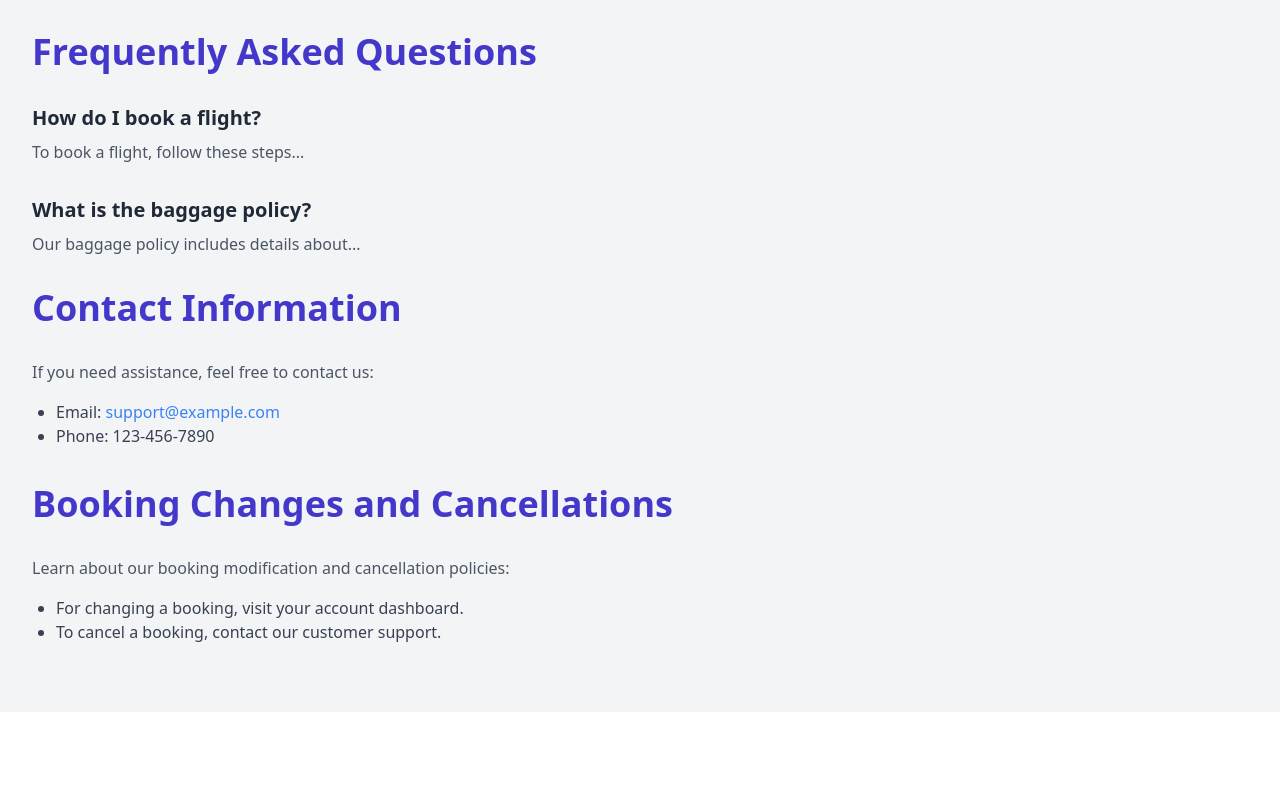
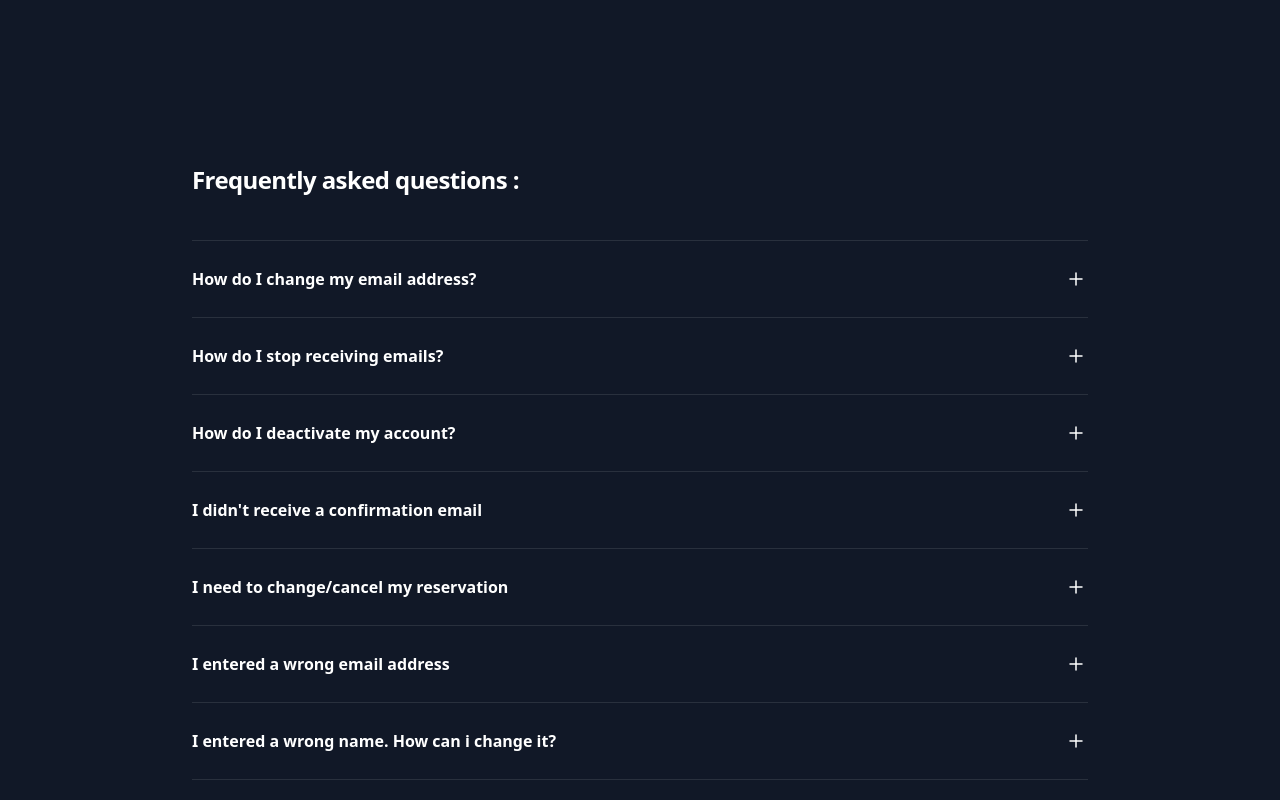
Before and after one commit to arbajbegade/flyingo-project, a React (Create React App) app in the folder flyingo-app/: page /help in a window 1280 px wide. Shown: the top 800 px of the page. Built offline with nearby package versions, Linux system fonts and the light colour scheme; a web font is replaced by a local one.

Commit message:
added about and help section

```diff
--- a/flyingo-app/package.json
+++ b/flyingo-app/package.json
@@ -3,6 +3,8 @@
   "version": "0.1.0",
   "private": true,
   "dependencies": {
+    "@headlessui/react": "^1.7.16",
+    "@heroicons/react": "^2.0.18",
     "@testing-library/jest-dom": "^5.16.5",
     "@testing-library/react": "^13.4.0",
     "@testing-library/user-event": "^13.5.0",
--- a/flyingo-app/src/Components/Help/Help.js
+++ b/flyingo-app/src/Components/Help/Help.js
@@ -1,116 +1,134 @@
-// import React from "react";
+import { Disclosure } from "@headlessui/react";
+import { MinusSmallIcon, PlusSmallIcon } from "@heroicons/react/24/outline";
 
-// const HelpSection = () => {
-//   return (
-//     <div className="bg-gray-100 p-8">
-//       <h2 className="text-4xl font-bold text-indigo-700 mb-8">
-//         Frequently Asked Questions
-//       </h2>
-//       <div className="faq mb-8">
-//         <h3 className="text-xl font-semibold text-gray-800 mb-2">
-//           How do I book a flight?
-//         </h3>
-//         <p className="text-gray-600">To book a flight, follow these steps...</p>
-//       </div>
-//       <div className="faq mb-8">
-//         <h3 className="text-xl font-semibold text-gray-800 mb-2">
-//           What is the baggage policy?
-//         </h3>
-//         <p className="text-gray-600">
-//           Our baggage policy includes details about...
-//         </p>
-//       </div>
-//       {/* Add more FAQs here */}
+const faqs = [
+  {
+    question: "How do I change my email address?",
+    answer:
+      "We do not support changing of email address once an account is created. However you are free to create a new account with your desired email address",
+  },
+  {
+    question: "How do I stop receiving emails?",
+    answer:
+      "If you would like to stop receiving emails and other communications from Wego, please reach out to us at support@flyingo.com",
+  },
+  {
+    question: "How do I deactivate my account?",
+    answer:
+      "At the moment you can't temporarily deactivate. However you can request to delete your account by logging into your account.",
+  },
+  {
+    question: "I didn't receive a confirmation email",
+    answer:
+      "If you didn't get a confirmation from the booking site you booked with don't try to book again - you could end up with two bookings - it's always best to speak to the booking site first. In some cases, it may take up to 24 hours for the booking site to send the booking confirmation. Also, please check out tips - 1. Check your email carefully and make sure if you already receive the booking confirmation. 2. Check your spam folder to make sure if the booking confirmation had been filtered into the spam folder. 3. Check your bank statement as the travel agent or airline name may appear next to any outgoing payment or charge.",
+  },
+  {
+    question: "I need to change/cancel my reservation",
+    answer:
+      "To change or cancel your booking, we recommend you to contact the booking site directly. In case you don’t know the name of the booking site, you can check the booking confirmation email that you received.",
+  },
+  {
+    question: "I entered a wrong email address",
+    answer:
+      "We recommend you to contact the airline or booking site you booked with. Please check your bank statement as the travel agent or airline name may appear next to any outgoing payment or charge.",
+  },
+  {
+    question: "I entered a wrong name. How can i change it?",
+    answer:
+      "Some airlines allow for minor corrections to misspelled names (e.g. Kishor/Kishore). If there is any spelling mistake, we recommend you to contact the airline directly as the final approval will come from the airlines. Kindly make sure that you always enter the correct name as stated in your passport in order to avoid any inconvenience or any extra fees.",
+  },
+  {
+    question: "How do you find the cheapest airfare?",
+    answer:
+      "To find the cheapest airfare, you can visit our site or download the app and enter your departure and arrival cities and find out the cheapest days to fly with our fare calendar. In comparison to full- service carriers, low- cost airlines offer cheaper fares. By considering budget airlines, you can do great savings on airline tickets.",
+  },
+  {
+    question: "What is the best day of the week to buy plane tickets?",
+    answer:
+      "As per previous findings, the best day to book the cheapest flight tickets was Tuesday, but it’s not anymore. As more business travelers have started booking their flights during the week, the best day to buy those tickets is now Sunday. To avail more savings on flight tickets, try to book on a Sunday that is more than 21 days ahead of your trip.",
+  },
+  {
+    question: "Is it cheaper to book flights at the last minute?",
+    answer:
+      "There is a popular belief that if you book flights in advance, your air tickets will be cheaper. However, contrary to the popular belief, booking airline tickets late is often cheaper. As per the research, flight tickets are generally cheaper if booked three weeks before departure than tickets booked 6 months ahead. But, this is not necessary. The price of flights fluctuates daily or even hourly in various cases. Many times, it changes due to the increasing demand for a particular route by passengers. So, sometimes flights get cheaper while traveling closer to the travel date and in some cases, it gets expensive.",
+  },
+  {
+    question: "What's included in the price shown?",
+    answer:
+      "The prices you see on Cheapflights should include all mandatory fees. However, you'll need to check non-mandatory fees such as seat selection, baggage and meals before you book your flight with your chosen airline or travel agent. These fees normally show up as you go through the process of booking and paying for your flight. Please note, all fares are subject to availability.",
+  },
+  {
+    question: "Can I run a comparison search for a flight for me and my child?",
+    answer:
+      "When searching for flights on Cheapflights, you can select the number of children and infant passengers via the traveller drop-down menu.",
+  },
+  {
+    question: "Can I book a flight for another person?",
+    answer:
+      "If you wish to pay for someone else's flight, you can certainly do so. However, you'll need to make sure when entering the passenger's details that the name you put on the ticket matches the traveller's ID exactly - a simple typo could prevent them from flying. Also, be aware that many airlines charge a substantial change fee to correct any mistakes should any information need to be edited after the ticket has been booked.",
+  },
+  {
+    question: "Is hold baggage included in the prices shown?",
+    answer:
+      "Prices shown in search results are typically for flight fares only, plus mandatory fees like airport and fuel taxes. Hold baggage is often an extra cost that's not shown in the price, so you would need to check the baggage price and allowance on the airline/agents site, and add this on as you go through the booking process.",
+  },
+  {
+    question: "Baggage",
+    answer:
+      "Baggage fees, rules and conditions depend on the flight provider and the type of fare you are booking. We recommend you to check with the airline or travel agent directly should you have any questions about baggage allowance or if you wish to purchase additional baggage.",
+  },
+  {
+    question: "Cancellation and Refund Policy",
+    answer:
+      "Cancellation and refund policy depends on the airline and the type of fare you are booking. We recommend you to check with the airline or travel agent directly if you have any inquiry regarding cancellation and refund policies.",
+  },
+];
 
-//       <h2 className="text-4xl font-bold text-indigo-700 mb-8">
-//         Contact Information
-//       </h2>
-//       <p className="text-gray-600 mb-4">
-//         If you need assistance, feel free to contact us:
-//       </p>
-//       <ul className="list-disc pl-6 mb-8">
-//         <li className="text-gray-700">
-//           Email:{" "}
-//           <a
-//             href="mailto:support@example.com"
-//             className="text-blue-500 hover:underline"
-//           >
-//             support@example.com
-//           </a>
-//         </li>
-//         <li className="text-gray-700">Phone: 123-456-7890</li>
-//       </ul>
-
-//       {/* Add more contact information here */}
-
-//       {/* Include other sections as mentioned in the previous response */}
-//     </div>
-//   );
-// };
-
-// export default HelpSection;
-
-import React from "react";
-
-const HelpSection = () => {
+export default function Help() {
   return (
-    <div className="bg-gray-100 p-8">
-      <h2 className="text-4xl font-bold text-indigo-700 mb-8">
-        Frequently Asked Questions
-      </h2>
-      <div className="faq mb-8">
-        <h3 className="text-xl font-semibold text-gray-800 mb-2">
-          How do I book a flight?
-        </h3>
-        <p className="text-gray-600">To book a flight, follow these steps...</p>
+    <div className="bg-gray-900">
+      <div className="mx-auto max-w-7xl px-6 py-24 sm:py-32 lg:px-8 lg:py-40">
+        <div className="mx-auto max-w-4xl divide-y divide-white/10">
+          <h2 className="text-2xl font-bold leading-10 tracking-tight text-white">
+            Frequently asked questions :
+          </h2>
+          <dl className="mt-10 space-y-6 divide-y divide-white/10">
+            {faqs.map((faq) => (
+              <Disclosure as="div" key={faq.question} className="pt-6">
+                {({ open }) => (
+                  <>
+                    <dt>
+                      <Disclosure.Button className="flex w-full items-start justify-between text-left text-white">
+                        <span className="text-base font-semibold leading-7">
+                          {faq.question}
+                        </span>
+                        <span className="ml-6 flex h-7 items-center">
+                          {open ? (
+                            <MinusSmallIcon
+                              className="h-6 w-6"
+                              aria-hidden="true"
+                            />
+                          ) : (
+                            <PlusSmallIcon
+                              className="h-6 w-6"
+                              aria-hidden="true"
+                            />
+                          )}
+                        </span>
+                      </Disclosure.Button>
+                    </dt>
+                    <Disclosure.Panel as="dd" className="mt-2 pr-12">
+                      <p className="text-base leading-7 text-gray-300">
+                        {faq.answer}
+                      </p>
+                    </Disclosure.Panel>
+                  </>
+                )}
+              </Disclosure>
+            ))}
+          </dl>
+        </div>
       </div>
-      <div className="faq mb-8">
-        <h3 className="text-xl font-semibold text-gray-800 mb-2">
-          What is the baggage policy?
-        </h3>
-        <p className="text-gray-600">
-          Our baggage policy includes details about...
-        </p>
-      </div>
-      {/* Add more FAQs here */}
-
-      <h2 className="text-4xl font-bold text-indigo-700 mb-8">
-        Contact Information
-      </h2>
-      <p className="text-gray-600 mb-4">
-        If you need assistance, feel free to contact us:
-      </p>
-      <ul className="list-disc pl-6 mb-8">
-        <li className="text-gray-700">
-          Email:{" "}
-          <a
-            href="mailto:support@example.com"
-            className="text-blue-500 hover:underline"
-          >
-            support@example.com
-          </a>
-        </li>
-        <li className="text-gray-700">Phone: 123-456-7890</li>
-      </ul>
-
-      <h2 className="text-4xl font-bold text-indigo-700 mb-8">
-        Booking Changes and Cancellations
-      </h2>
-      <p className="text-gray-600 mb-4">
-        Learn about our booking modification and cancellation policies:
-      </p>
-      <ul className="list-disc pl-6 mb-8">
-        <li className="text-gray-700">
-          For changing a booking, visit your account dashboard.
-        </li>
-        <li className="text-gray-700">
-          To cancel a booking, contact our customer support.
-        </li>
-      </ul>
-
-      {/* Include other sections as needed */}
     </div>
   );
-};
-
-export default HelpSection;
+}
--- a/flyingo-app/src/Routing/RoutNavbar.js
+++ b/flyingo-app/src/Routing/RoutNavbar.js
@@ -11,6 +11,7 @@ import OfferDetails from '../Components/Offer/OfferDetails'
 import Help from '../Components/Help/Help'
 import TripDetails from '../Components/Trip/TripDetails'
 import TripSection from '../Components/Trip/TripSection'
+import About from '../Components/About/About'
 
 
 function RoutNavbar() {
@@ -23,8 +24,10 @@ function RoutNavbar() {
               <Route path="/trip-details/:id" element={<TripDetails />} />
               <Route path='/cargo' element={<Cargo/>} />
             </Route>
+
             <Route path='/booknow' element={ <BookNow/> } />
             <Route path='/contact' element={ <Contact/> } />
+            <Route path='/about' element={ <About/> } />
             <Route path='/help' element={ <Help/> } />
         </Routes>
     </BrowserRouter>
```
Also changed, not shown: flyingo-app/src/Components/About/About.js (added, +113 -0 lines), flyingo-app/src/Components/Navbar/NavItems.js (+13 -8 lines), flyingo-app/src/Components/Navbar/Navbar.js (+14 -21 lines), 1 other file (tests, documents, lock files or other folders).
